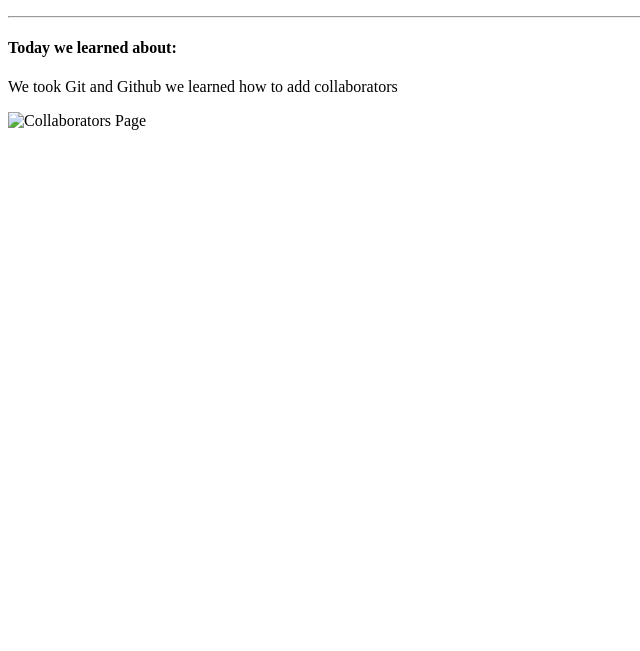
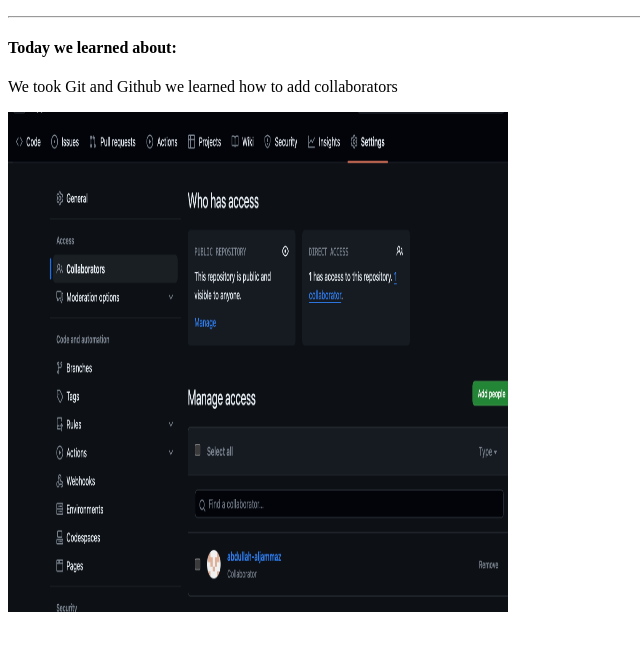
Before and after one commit to Peakdl/Github, a plain HTML site: page Read.html in a window 1280 px wide. Shown: the part 105-756 px from the top of the page, without its empty margins (0-640 px from the left). Drawn offline with Linux system fonts and the light colour scheme.

Commit message:
Adding markdown

```diff
--- a/Read.html
+++ b/Read.html
@@ -11,6 +11,6 @@
     <hr>
     <h4>Today we learned about:</h4>
     <p>We took Git and Github we learned how to add collaborators</p>
-    <img src="./Screenshot 2023-11-29 at 6.09.13 PM.png" alt="Collaborators Page" width="500" height="500">
+    <img src="./Collab.png" alt="Collaborators Page" width="500" height="500">
 
 </html>
```
Also changed, not shown: README.md.
